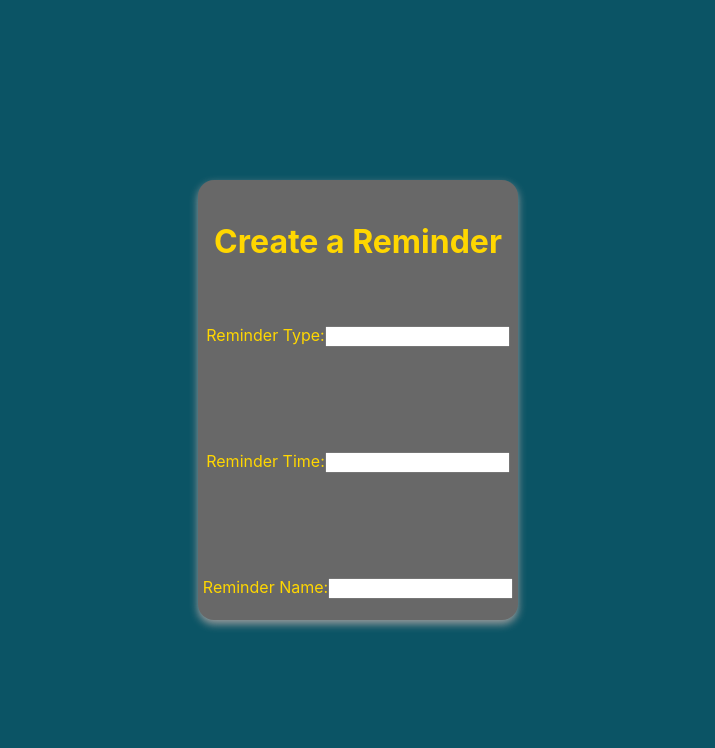
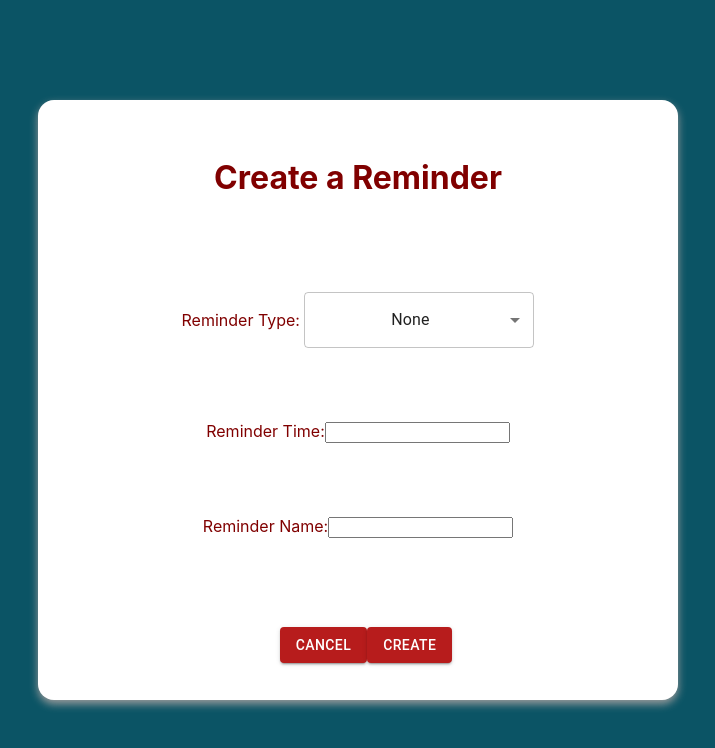
Before and after one commit to ronKovler/SleepMedic, a React (Create React App) app in the folder sleepmedic/: page /createreminder in a window 1280 px wide. Shown: the top 748 px of the page, without its empty margins (282-997 px from the left). Built offline with nearby package versions, Linux system fonts and the light colour scheme; what react-auth-kit would draw is missing.

Commit message:
UI of CreateReminderPage is done.....for now

```diff
--- a/sleepmedic/src/Components/CreateReminderPage.css
+++ b/sleepmedic/src/Components/CreateReminderPage.css
@@ -4,13 +4,23 @@
     justify-content: space-around;
     align-items: center;
     position: relative;
-    width: 25%;
-    height: 55%;
-    background-color: rgb(104, 104, 104);
-    color: #ffd700; /* Gold text color */
+    width: 50%;
+    height: 75%;
+    background-color: white;
+    color: maroon; /* Gold text color */
     box-shadow: 0px 4px 8px rgba(156, 156, 156);
     border-radius: 1rem;
   }
+
+.button-group {
+  display: flex;
+  justify-content: flex-end;
+  margin-top: 1rem;
+}
+
+.button-group > * {
+  margin-left: 1rem;
+}
 
 
 
@@ -18,7 +28,7 @@
     width: 7rem;
     height: 3rem;
     border-radius: 0.25em;
-    background-color: #1e1e1e;  /* Black background color */
+    background-color: #1f1e1e;  /* Blue background color */
     display: inline-flex;
     background-position: center;
     background-size: contain;
@@ -27,9 +37,9 @@
   }
 
   .createRem {
-    width: 40%;
+    width: 60%;
     height: 3em;
-    background-color: #ffd700; /* Gold background color */
+    background-color: #ff700; /* gray background color */
     display: flex;
     justify-content: center;
     align-items: center;
--- a/sleepmedic/src/Components/CreateReminderPage.js
+++ b/sleepmedic/src/Components/CreateReminderPage.js
@@ -1,8 +1,6 @@
-//import logo from '../logo.svg';
 import "./CreateReminderPage.css";
 import { BrowserRouter as Router, Routes, Link, Route } from 'react-router-dom';
-//import { Link } from "react-router-dom";
-import {TextField } from "@mui/material/";
+import {TextField, Select, MenuItem, Button } from "@mui/material/";
 import axios from "axios";
 import { valueToPercent } from '@mui/base';
 import { useState } from 'react';
@@ -10,40 +8,60 @@ import React from 'react';
 
 //Shaun
 function CreateRem() {
-    const [ReminderType, setRemType] = useState('');
+    const [ReminderType, changeRemType] = useState("None");
     const [ReminderTime, setRemTime] = useState('');
     const [ReminderName, setRemName] = useState('');
     //implement logic for collecting parameters
-    //
+    const handleCreate = () => {
+        // Handle create button click behavior here
+        console.log('Create button clicked');
+        // Add your desired behavior or function invocation
+    };
+
 
 
     return (
      <div className="sleep-medic-container">
        <div className="create-rem-form">
 <h1>Create a Reminder</h1>
-                <label>
-                Reminder Type:
+         <div className="form-group">
+           <label htmlFor="reminder-type">Reminder Type:</label>
+           &nbsp;
+           <Select
+             labelId="Reminder Type"
+             id="reminder-type"
+             value={ReminderType}
+             label="Reminder Type"
+             onChange={(e) => changeRemType(e.target.value)}   //do onChange={(e) => stuff
+            style={{ width: "230px" }} // Set the width of the Select component
+           >
+             <MenuItem value="None">None</MenuItem>
+             <MenuItem value="Bedtime Reminder">Bedtime Reminder</MenuItem>
+             <MenuItem value="Sleep Hygiene Reminder">Sleep Hygiene Reminder</MenuItem>
+           </Select>
+         </div>
+         <div className="form-group">
+           <label htmlFor="reminder-time">Reminder Time:</label>
            <input
-                    value={ReminderType}
-                    onChange = {e => setRemType(e.target.value)}
+             id="reminder-time"
+             value={ReminderTime}
+             onChange={(e) => setRemTime(e.target.value)}
            />
-                </label>
-                <br/>
-                <label>
-                Reminder Time:
+         </div>
+         <div className="form-group">
+           <label htmlFor="reminder-name">Reminder Name:</label>
            <input
-                    value={ReminderTime}
-                    onChange = {e => setRemTime(e.target.value)}
+             id="reminder-name"
+             value={ReminderName}
+             onChange={(e) => setRemName(e.target.value)}
            />
-                </label>
-                <br/>
-                <label>
-                Reminder Name:
-                <input
-                    value={ReminderName}
-                    onChange = {e => setRemName(e.target.value)}
-                />
-                </label>
+         </div>
+         <div className="button-group">
+            <Link to="/editgoal">
+            <Button variant="contained">Cancel</Button>
+            </Link>
+            <Button variant="contained" onClick={handleCreate}>Create</Button>
+         </div>
        </div>
      </div>
     );
```
Lines whose indentation alone changed are shown as unchanged.
